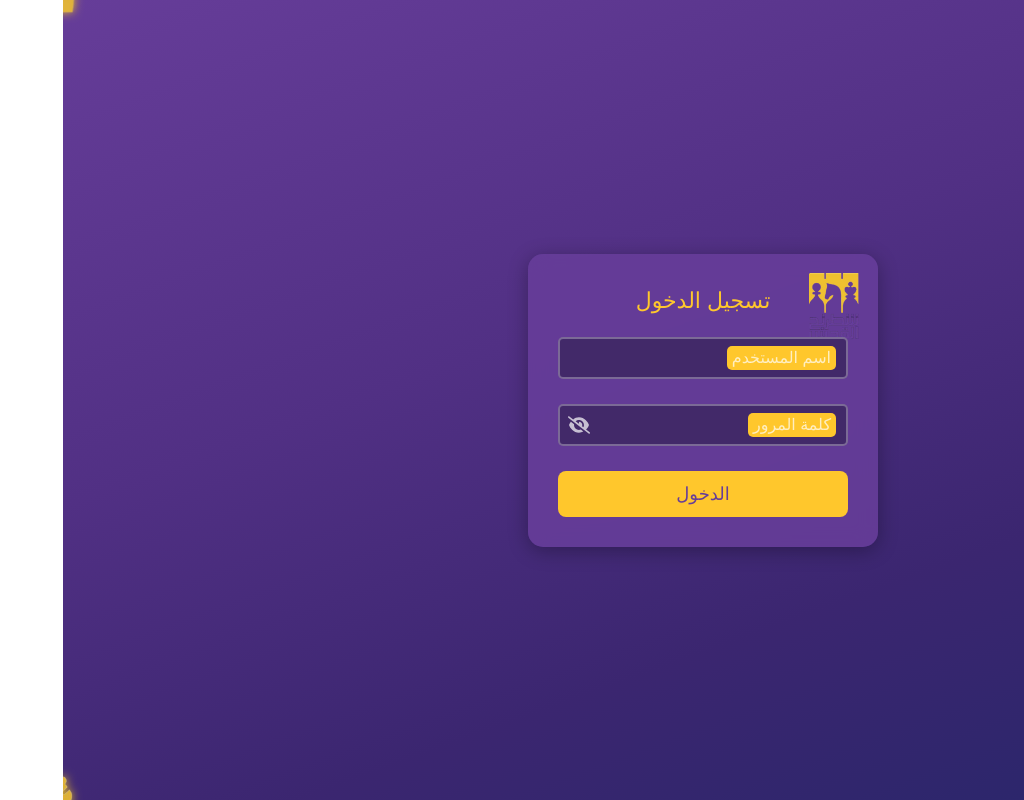
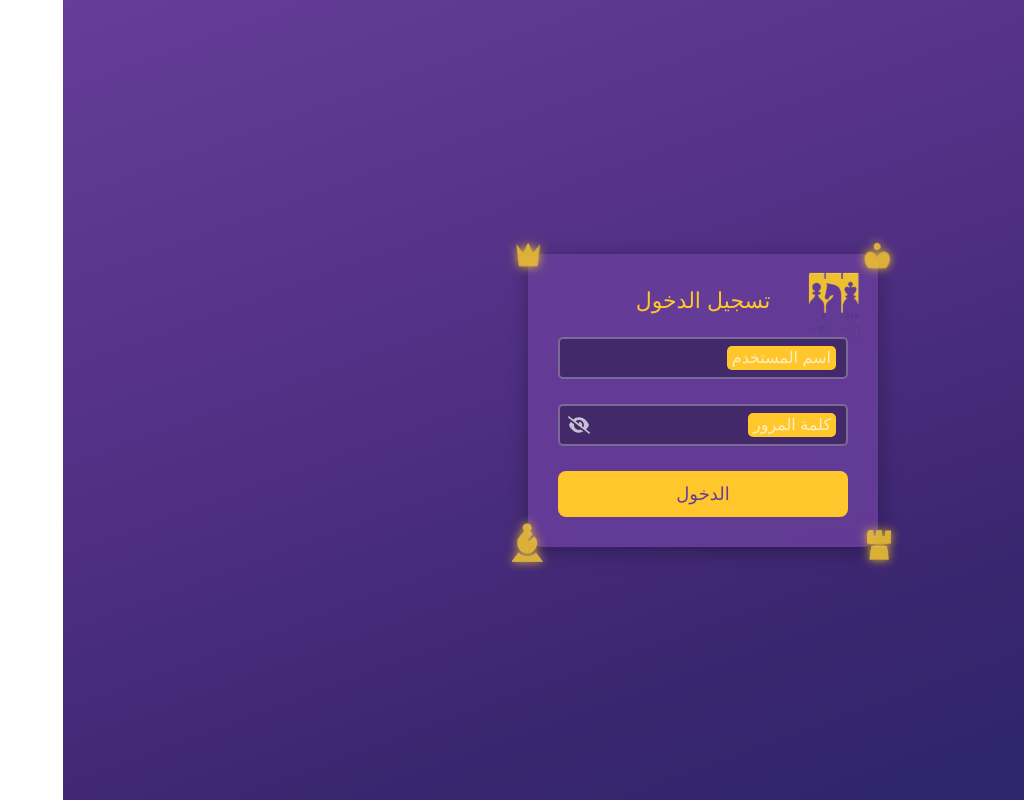
Before and after one commit to HibaAbdo/Level_Up2, a React (Vite) app: page / in a window 1280 px wide. Shown: the whole page, without its empty margins (256-1280 px from the left). Built offline with nearby package versions, Linux system fonts and the light colour scheme.

Commit message:
fixed the moving icons

```diff
--- a/src/LoginPage/Login.jsx
+++ b/src/LoginPage/Login.jsx
@@ -25,7 +25,6 @@ function Login() {
     setPasswordVisible(!passwordVisible);
   };
 
-
   const handleLogin = async (e) => {
     e.preventDefault();
 
@@ -44,15 +43,13 @@ const handleLogin = async (e) => {
 
     try {
       const response = await axios.post('/api/auth/login', {
-      username ,     // أو username حسب ما يتوقعه الـ backend
+        username,
         password
       });
 
-    // ✅ تسجيل دخول ناجح
       localStorage.setItem('isLoggedIn', 'true');
       localStorage.setItem('username', username);
-    // إذا كنتِ تستخدمين JWT مثلاً:
-    // localStorage.setItem('token', response.data.token);
+      // localStorage.setItem('token', response.data.token); // إذا كنتِ تستخدمين JWT
 
       setMessage('');
       navigate('/mytournaments');
@@ -62,17 +59,16 @@ const handleLogin = async (e) => {
     }
   };
 
-
   return (
     <PageLayout>
       <div className="login-wrapper">
-        {/* ✅ Floating Chess Icons */}
+        <div className="login-container">
+          {/* ✅ الأيقونات داخل مربع تسجيل الدخول */}
           <img src={rook} className="corner-piece bottom-right" alt="قلعة" />
           <img src={king} className="corner-piece top-right" alt="ملك" />
           <img src={bishop} className="corner-piece bottom-left" alt="فيل" />
           <img src={queen} className="corner-piece top-left" alt="وزير" />
 
-        <div className="login-container">
           <div className="container-logo">
             <img src={logo} alt="شطرنج القدس" />
           </div>
```
Lines whose indentation alone changed are shown as unchanged.
